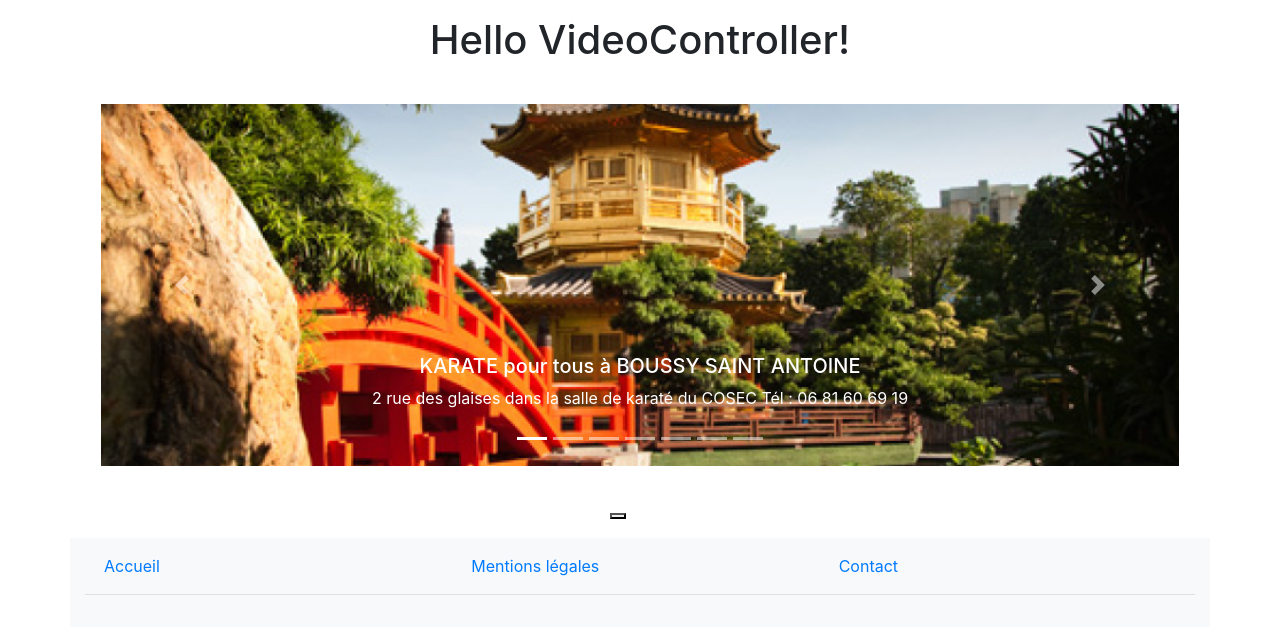
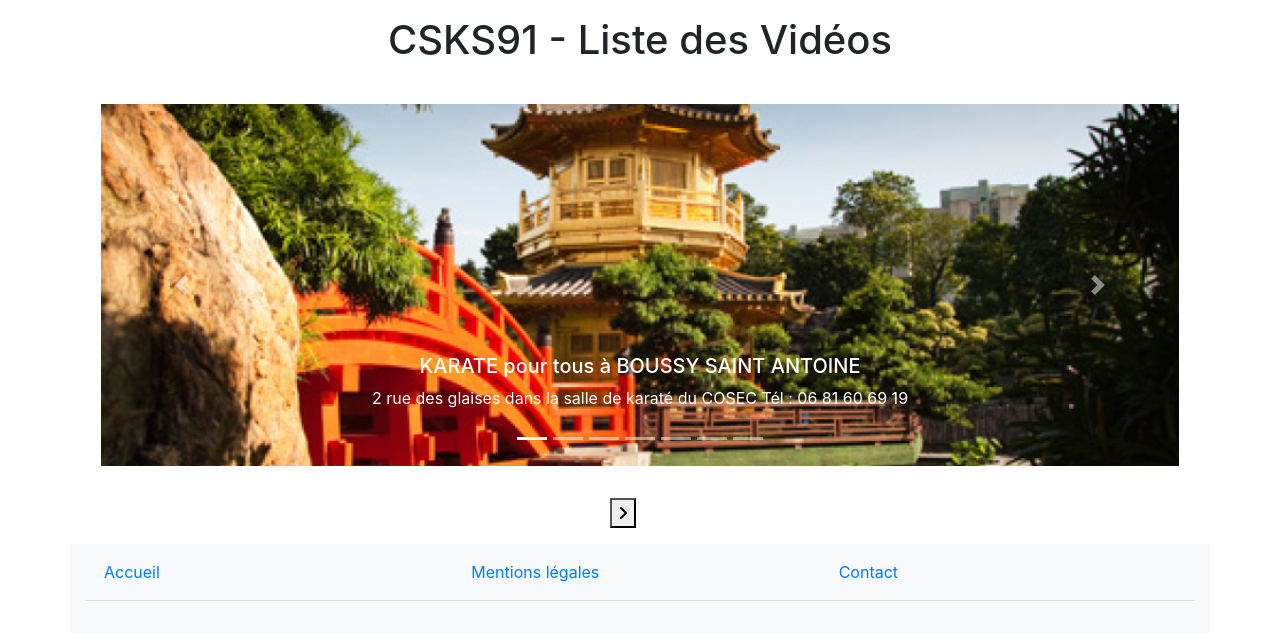
Before and after one commit to Faokiam0/karate91, a Symfony app: template templates/video/index.html.twig in a window 1280 px wide. Shown: the part 146-786 px from the top of the page. Run offline with Twig, Linux system fonts and the light colour scheme; the template is opened without the code that fills it, so the values that code supplies are empty; some libraries are stand-ins or nearby versions.

Commit message:
Nav button Font awesome

```diff
--- a/templates/blog/index.html.twig
+++ b/templates/blog/index.html.twig
@@ -21,10 +21,10 @@
     {% endfor %}
     <div class="col-1 mx-auto">
         {% if max is not null and max > 0 %}
-            <button href="{{ path('blog', {max:max-20}) }}">-</button>
+            <button href="{{ path('blog', {max:max-20}) }}"><i class="fa fa-angle-left"></i></button>
         {% endif %}
         {{ max }}
-        <button href="{{ path('blog', {max:max+20}) }}">+</button>
+        <button href="{{ path('blog', {max:max+20}) }}"><i class="fa fa-angle-right"></i></button>
 
     </div>
     </div>
--- a/templates/video/index.html.twig
+++ b/templates/video/index.html.twig
@@ -1,9 +1,9 @@
 {% extends 'base.html.twig' %}
 
-{% block title %}Hello VideoController!{% endblock %}
+{% block title %}CSKS91 - Liste des Vidéos{% endblock %}
 
 {% block body %}
-{{parent()}}
+    {{parent()}}
     <div class="p-3">
     {% for line in videos %}
         <div>
@@ -27,10 +27,10 @@
     {% endfor %}
     <div class="col-1 mx-auto">
         {% if max is not null and max > 0 %}
-            <button href="{{ path('blog', {max:max-20}) }}"></button>
+            <button href="{{ path('video', {max:max-20}) }}"><i class="fa fa-angle-left"></i></button>
         {% endif %}
         {{ max }}
-        <button href="{{ path('blog', {max:max+20}) }}"></button>
+        <button href="{{ path('video', {max:max+20}) }}"><i class="fa fa-angle-right"></i></button>
 
     </div>
     </div>
--- a/templates/video/video.html.twig
+++ b/templates/video/video.html.twig
@@ -1,11 +1,10 @@
 {% extends 'base.html.twig' %}
 
-{% block title %}CSKS91 - Page d'accueil{% endblock %}
+{% block title %}CSKS91 - {{ video.getTitle() }}{% endblock %}
 
 {% block body %}
   {{parent()}}
   <div class="p-3">
-  <h1>{{ video.getTitle() }}</h1>
   <div class="row">
     <div class="col-5"><iframe width="420" height="315" src="{{video.getLink()}}"></iframe></div>
     <div class="col">
```
